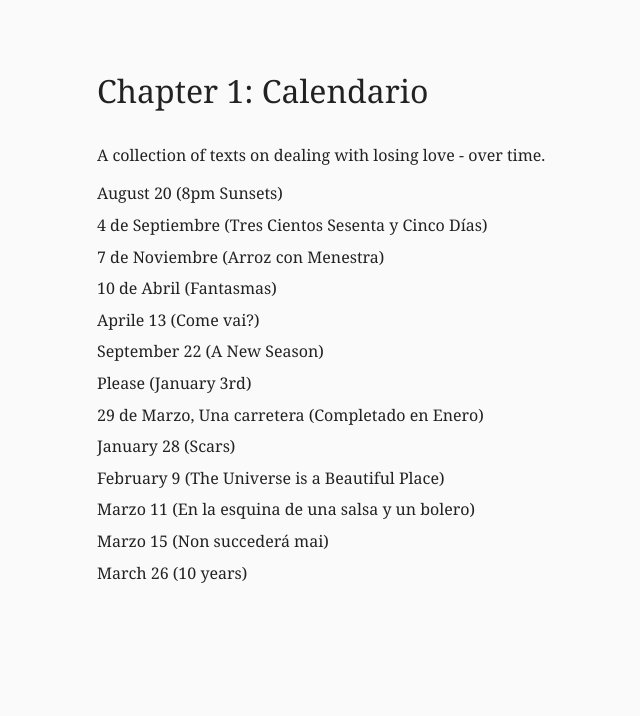
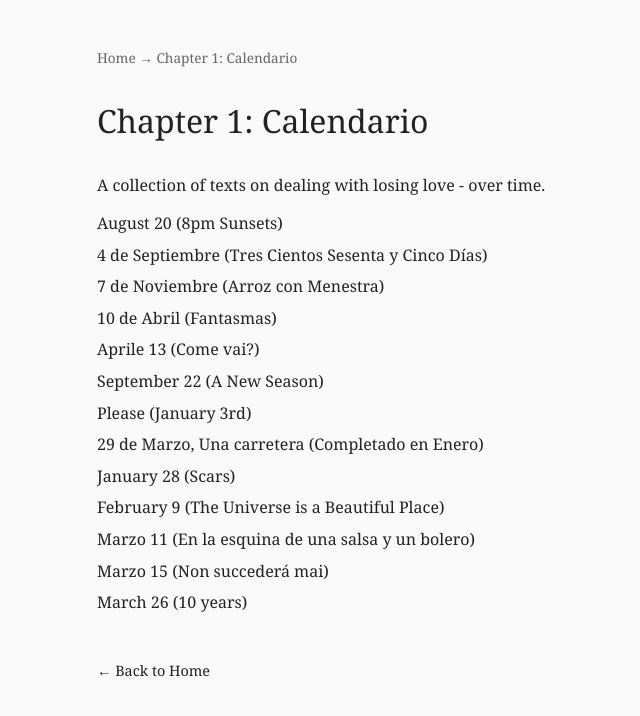
Before and after one commit to thedancingneutrino/thedancingneutrino.github.io, a Jekyll site: the page built from chapters/calendario.md, in a window 1280 px wide. Shown: the top 716 px of the page, without its empty margins (243-883 px from the left). Built offline with Jekyll 4.4.1, drawn with Linux system fonts in a browser that asks for light colours.

Commit message:
Update collection.html

```diff
--- a/_layouts/collection.html
+++ b/_layouts/collection.html
@@ -1,6 +1,11 @@
 ---
 layout: default
 ---
+
+<nav class="breadcrumbs">
+  <a href="/">Home</a>
+  → <span>{{ page.title }}</span>
+</nav>
 
 <h1>{{ page.title }}</h1>
 <p>{{ content }}</p>
@@ -19,3 +24,9 @@ layout: default
     </li>
   {% endfor %}
 </ul>
+
+<p class="back">
+  <a href="/">
+    ← Back to Home
+  </a>
+</p>
```
